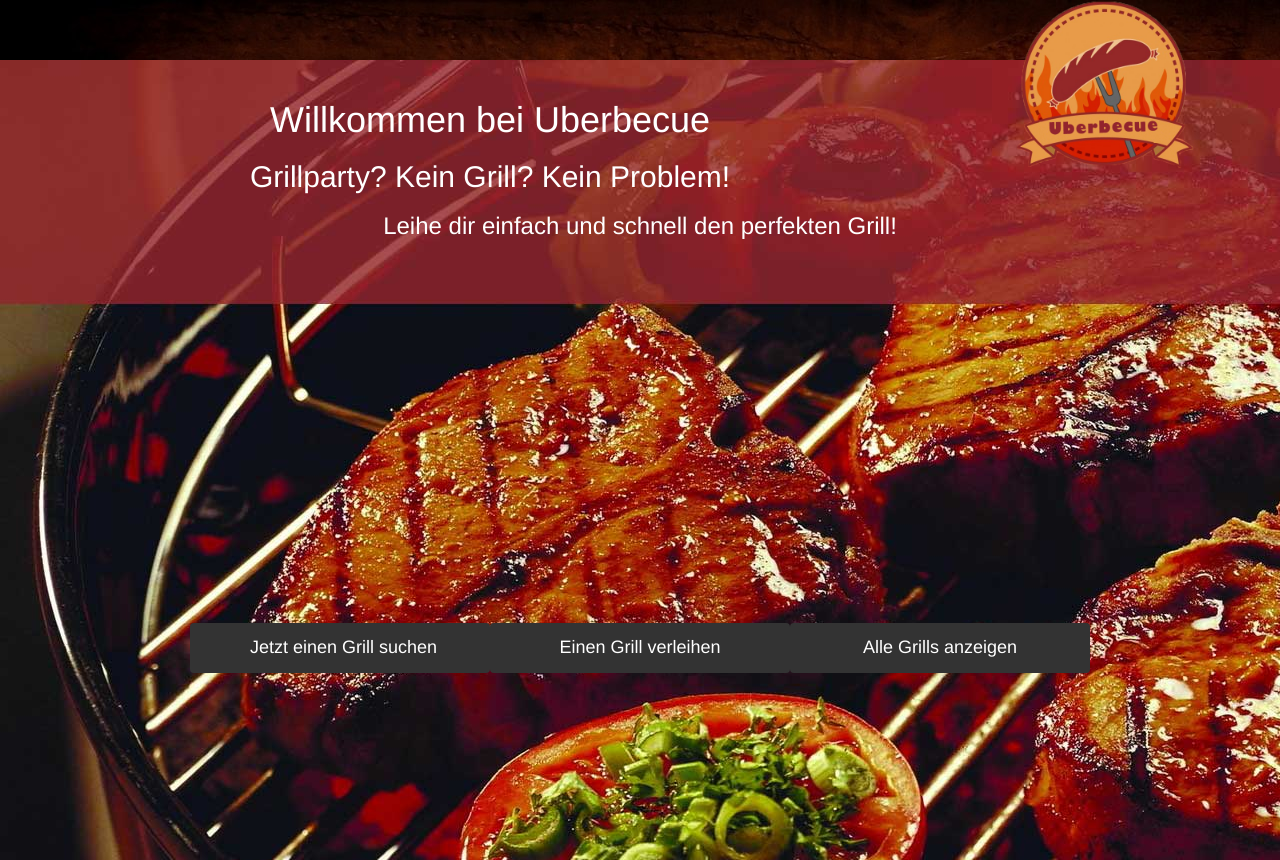
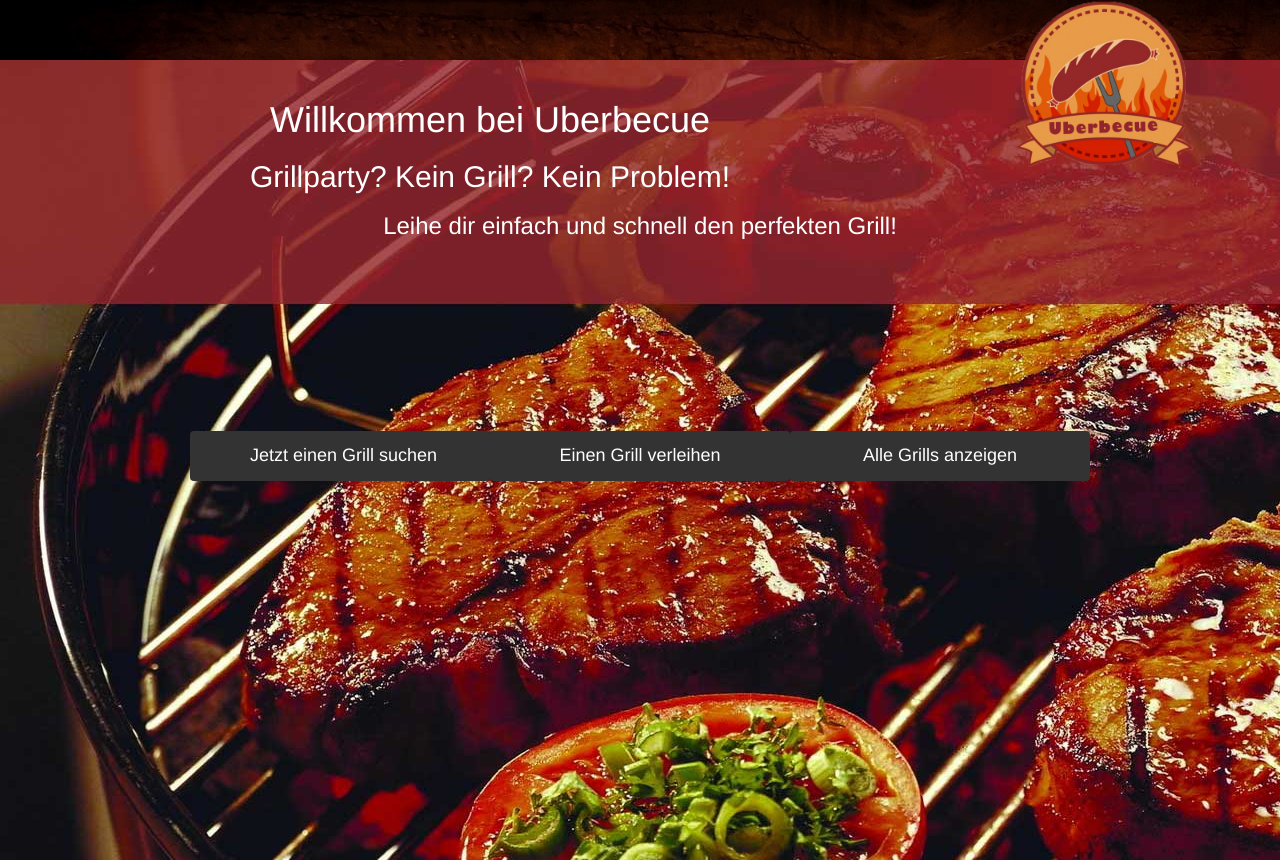
Before and after one commit to kaank1905/uberbecue, a Vue app: page /#/ in a window 1280 px wide. Built offline with nearby package versions, Linux system fonts and the light colour scheme; no server answers.

Commit message:
hello page css fix - again

```diff
--- a/src/components/Hello.vue
+++ b/src/components/Hello.vue
@@ -29,7 +29,7 @@ export default {
 <!-- Add "scoped" attribute to limit CSS to this component only -->
 <style scoped>
 .homebuttons{
-  margin-top: 30%;
+  margin-top: 15%;
 }
 button {
   background-color: #333;
```
